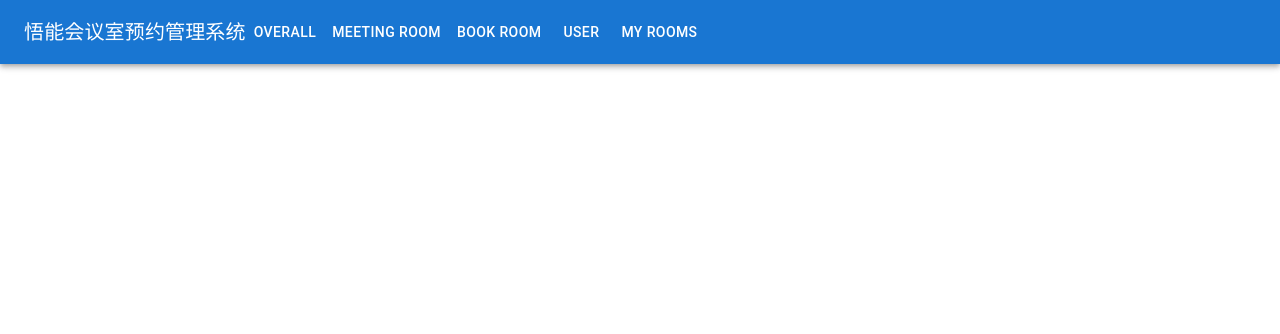
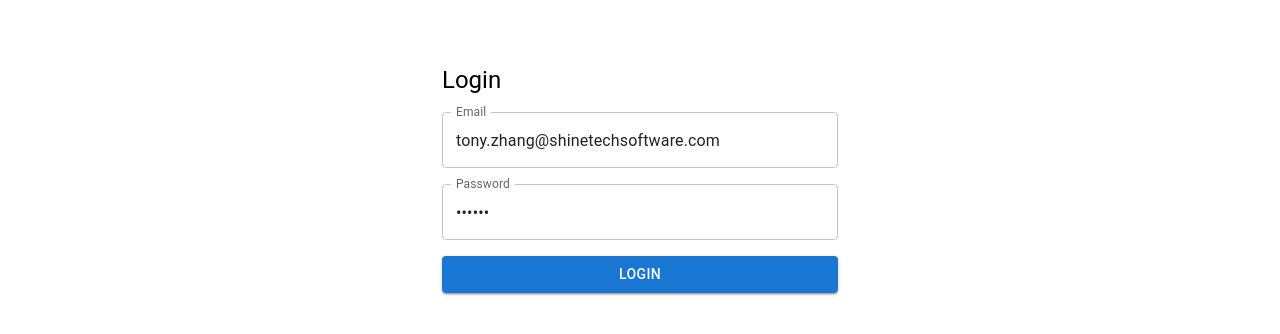
Before and after one commit to Tony629/MeetingRoomApp, a React (Vite) app: page /#/login in a window 1280 px wide. Shown: the top 334 px of the page. Built offline with nearby package versions, Linux system fonts and the light colour scheme.

Commit message:
Setup Login.tsx

```diff
--- a/src/App.tsx
+++ b/src/App.tsx
@@ -1,36 +1,28 @@
-import { HashRouter as Router, Route, Routes } from 'react-router-dom'
+import { Route, Routes } from 'react-router-dom';
+import { Container } from '@mui/material';
 import Home from './pages/Home';
 import MeetingRoom from './pages/MeetingRoom';
 import BookRoom from './pages/BookRoom';
 import MyRooms from './pages/MyRooms';
 import User from './pages/User';
-import { CssBaseline, Container, AppBar, Toolbar, Typography, Button } from '@mui/material'
+import Login from './pages/Login';
+import PrivateRoute from './components/PrivateRoute';
 
 function App() {
   return (
     <>
-      <Router>
-        <CssBaseline />
-        <AppBar position="static">
-          <Toolbar>
-            <Typography variant="h6">悟能会议室预约管理系统</Typography>
-            <Button color="inherit" href="#">Overall</Button>
-            <Button color="inherit" href="#/meeting-room">Meeting Room</Button>
-            <Button color="inherit" href="#/book-room">Book Room</Button>
-            <Button color="inherit" href="#/user">User</Button>
-            <Button color="inherit" href="#/my-rooms">My Rooms</Button>
-          </Toolbar>
-        </AppBar>
-        <Container>
-          <Routes>
+      <Container>
+        <Routes>
+          <Route path='/login' element={<Login />} />
+          <Route element={<PrivateRoute />}>
             <Route path="/" element={<Home />} />
             <Route path="/book-room" element={<BookRoom />} />
             <Route path="/meeting-room" element={<MeetingRoom />} />
             <Route path="/user" element={<User />} />
             <Route path="/my-rooms" element={<MyRooms />} />
-          </Routes>
-        </Container>
-      </Router>
+          </Route>
+        </Routes>
+      </Container>
     </>
   )
 }
--- /dev/null
+++ b/src/components/PrivateRoute.tsx
@@ -0,0 +1,26 @@
+import { Navigate, Outlet } from "react-router-dom";
+import { useAuth } from "../context/AuthContext";
+import { CssBaseline, AppBar, Toolbar, Typography, Button } from '@mui/material'
+
+export default function PrivateRoute() {
+    const { isLoggedIn } = useAuth();
+
+    if (!isLoggedIn) return <Navigate to="/login" />
+
+    return (
+        <>
+            <CssBaseline />
+            <AppBar position="static">
+                <Toolbar>
+                    <Typography variant="h6">悟能会议室预约管理系统</Typography>
+                    <Button color="inherit" href="#">Overall</Button>
+                    <Button color="inherit" href="#/meeting-room">Meeting Room</Button>
+                    <Button color="inherit" href="#/book-room">Book Room</Button>
+                    <Button color="inherit" href="#/user">User</Button>
+                    <Button color="inherit" href="#/my-rooms">My Rooms</Button>
+                </Toolbar>
+            </AppBar>
+            <Outlet />
+        </>
+    )
+}
--- /dev/null
+++ b/src/context/AuthContext.tsx
@@ -0,0 +1,52 @@
+import { createContext, useState, useContext, ReactNode } from 'react';
+
+interface LoginUser {
+    email: string;
+    isAdmin: boolean;
+}
+
+interface AuthContextType {
+    user: { email: string; isAdmin: boolean } | null;
+    login: (email: string, password: string) => void;
+    isLoggedIn: boolean;
+    logout: () => void;
+}
+
+interface AutoContextProviderProps {
+    children: ReactNode;
+}
+
+const AuthContext = createContext<AuthContextType | undefined>(undefined);
+
+export const useAuth = () => {
+    const context = useContext(AuthContext);
+    if (!context) {
+        throw new Error('useAuth must be used within an AuthProvider');
+    }
+
+    return context;
+};
+
+export const AuthProvider = ({ children }: AutoContextProviderProps) => {
+    const [user, setUser] = useState<LoginUser | null>(null);
+
+    const login = (email: string, password: string) => {
+        if (email === 'tony.zhang@shinetechsoftware.com' && password === '123456') {
+            setUser({ email, isAdmin: true });
+        } else if (email && password) {
+            setUser({ email, isAdmin: false });
+        }
+    };
+
+    const logout = () => {
+        setUser(null);
+    };
+
+    return (
+        <AuthContext.Provider value={{ user, isLoggedIn: !!user, login, logout }}>
+            {children}
+        </AuthContext.Provider>
+    );
+};
+
+export default AuthContext;
--- a/src/main.tsx
+++ b/src/main.tsx
@@ -1,9 +1,15 @@
 import { StrictMode } from 'react'
 import { createRoot } from 'react-dom/client'
-import App from './App.tsx'
+import App from './App.tsx';
+import { AuthProvider } from './context/AuthContext.tsx';
+import { HashRouter as Router } from 'react-router';
 
 createRoot(document.getElementById('root')!).render(
   <StrictMode>
-    <App />
-  </StrictMode>,
+    <Router>
+      <AuthProvider>
+        <App />
+      </AuthProvider>
+    </Router>
+  </StrictMode >
 )
--- a/src/pages/BookRoom.tsx
+++ b/src/pages/BookRoom.tsx
@@ -1,7 +1,29 @@
+import { useState } from 'react';
+import {
+    Typography,
+    Button,
+    Drawer,
+    TextField,
+    Grid,
+    Select,
+    MenuItem,
+    FormControl,
+    InputLabel,
+    Box
+} from '@mui/material'
+
 export default function BookRoom() {
     return (
-        <div>
-            <h1>BookRoom</h1>
-        </div>
+        <Box>
+            <Typography variant="h4" gutterBottom>
+
+            </Typography>
+            <Button variant="contained" color="primary">
+                Book a MeetingRoom
+            </Button>
+            <Grid container spacing={3} mt={3}>
+
+            </Grid>
+        </Box>
     )
 }
--- a/src/pages/Home.tsx
+++ b/src/pages/Home.tsx
@@ -1,22 +1,16 @@
-import { Typography, Button, Grid, Card, CardContent } from '@mui/material'
+import { Typography, Box, Grid } from '@mui/material'
 
 export default function AvailableRooms() {
     return (
-        <div>
-            <Typography variant="h4" gutterBottom>Available Rooms</Typography>
-            <Grid container spacing={3}>
-                {[1, 2, 3].map(room => (
-                    <Grid item xs={12} sm={6} md={4} key={room}>
-                        <Card>
-                            <CardContent>
-                                <Typography variant="h6">Room {room}</Typography>
-                                <Button variant="contained" color="primary">Book Now</Button>
-                            </CardContent>
-                        </Card>
-                    </Grid>
-                ))}
+        <Box>
+            <Typography variant="h4" gutterBottom>
+
+            </Typography>
+
+            <Grid container spacing={3} mt={3}>
+
             </Grid>
-        </div>
+        </Box>
     )
 
 }
--- /dev/null
+++ b/src/pages/Login.tsx
@@ -0,0 +1,47 @@
+import React, { useState } from 'react';
+import { Button, TextField, Typography, Container, Box } from '@mui/material';
+import { useNavigate } from 'react-router-dom';
+import { useAuth } from '../context/AuthContext';
+
+export default function Login() {
+    const [email, setEmail] = useState('tony.zhang@shinetechsoftware.com');
+    const [password, setPassword] = useState('123456');
+    const { login } = useAuth();
+    const navigate = useNavigate();
+
+    const handleSubmit = (e: React.FormEvent) => {
+        e.preventDefault();
+        login(email, password);
+        navigate('/');
+    };
+
+    return (
+        <Container component="main" maxWidth="xs">
+            <Box sx={{ mt: 8 }}>
+                <Typography variant="h5">Login</Typography>
+                <Box sx={{ mt: 2 }} />
+                <form onSubmit={handleSubmit}>
+                    <TextField
+                        label="Email"
+                        fullWidth
+                        type="email"
+                        value={email}
+                        onChange={(e) => setEmail(e.target.value)}
+                        sx={{ mb: 2 }}
+                    />
+                    <TextField
+                        label="Password"
+                        type="password"
+                        fullWidth
+                        value={password}
+                        onChange={(e) => setPassword(e.target.value)}
+                        sx={{ mb: 2 }}
+                    />
+                    <Button type="submit" variant="contained" fullWidth>
+                        Login
+                    </Button>
+                </form>
+            </Box>
+        </Container>
+    )
+}
--- a/src/pages/MeetingRoom.tsx
+++ b/src/pages/MeetingRoom.tsx
@@ -58,7 +58,7 @@ export default function MeetingRoom() {
             meetingRoomNo: 'MR102',
             meetingRoomName: 'Koh Samui - 苏梅岛',
             seating: 15,
-            status: 'Occupied',
+            status: 'Available',
             type: 'Conference',
             availableTime: ['2025-01-24', '2025-01-25'],
             coverImage: "MeetingRoom2.png",
@@ -69,7 +69,7 @@ export default function MeetingRoom() {
             meetingRoomNo: 'MR103',
             meetingRoomName: 'Lombok Island',
             seating: 5,
-            status: 'Occupied',
+            status: 'Available',
             type: 'Conference',
             availableTime: ['2024-01-01', '2025-01-01'],
             coverImage: "MeetingRoom3.jpg",
```
